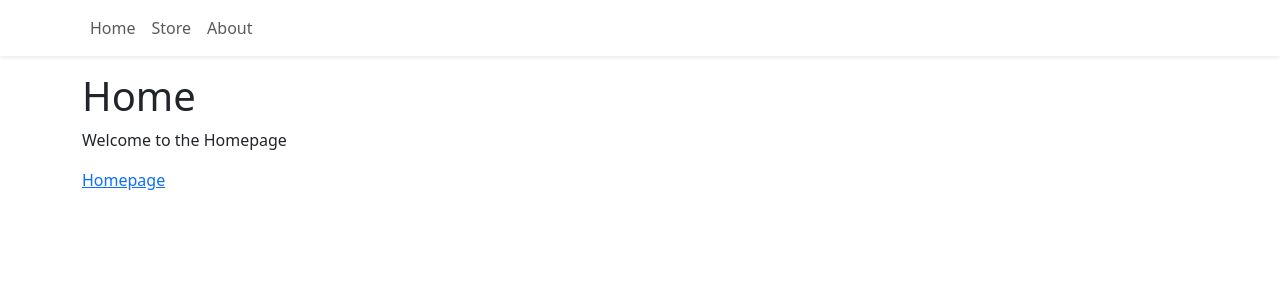
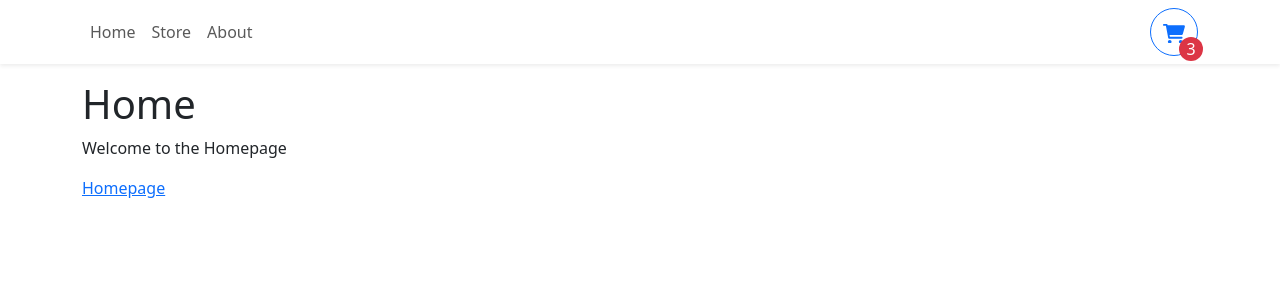
Before and after one commit to paulg44/typescript-weather-app, a React (Create React App) app in the folder my-app/: page /shopping in a window 1280 px wide. Shown: the top 300 px of the page. Built offline with nearby package versions, Linux system fonts and the light colour scheme; the HTML template or start-up script is replaced by a standard one.

Commit message:
commplete navbar and shopping cart icon

```diff
--- a/my-app/src/ShoppingCart/ShoppingComponents/Navbar.tsx
+++ b/my-app/src/ShoppingCart/ShoppingComponents/Navbar.tsx
@@ -1,11 +1,11 @@
 // Component for bootstrap Navbar
 
-import { Container, Nav, Navbar as NavbarBs } from "react-bootstrap";
+import { Container, Button, Nav, Navbar as NavbarBs } from "react-bootstrap";
 import { NavLink } from "react-router-dom";
 
 function Navbar() {
   return (
-    <NavbarBs className="bg-white shadow-sm mb-3">
+    <NavbarBs sticky="top" className="bg-white shadow-sm mb-3">
       <Container>
         <Nav>
           <Nav.Link to="/shopping/" as={NavLink}>
@@ -18,6 +18,33 @@
             About
           </Nav.Link>
         </Nav>
+        <Button
+          style={{ width: "3rem", height: "3rem", position: "relative" }}
+          variant="outline-primary"
+          className="rounded-circle"
+        >
+          <svg
+            xmlns="http://www.w3.org/2000/svg"
+            viewBox="0 0 576 512"
+            fill="currentColor"
+          >
+            <path d="M96 0C107.5 0 117.4 8.19 119.6 19.51L121.1 32H541.8C562.1 32 578.3 52.25 572.6 72.66L518.6 264.7C514.7 278.5 502.1 288 487.8 288H170.7L179.9 336H488C501.3 336 512 346.7 512 360C512 373.3 501.3 384 488 384H159.1C148.5 384 138.6 375.8 136.4 364.5L76.14 48H24C10.75 48 0 37.25 0 24C0 10.75 10.75 0 24 0H96zM128 464C128 437.5 149.5 416 176 416C202.5 416 224 437.5 224 464C224 490.5 202.5 512 176 512C149.5 512 128 490.5 128 464zM512 464C512 490.5 490.5 512 464 512C437.5 512 416 490.5 416 464C416 437.5 437.5 416 464 416C490.5 416 512 437.5 512 464z" />
+          </svg>
+          <div
+            className="rounded-circle bg-danger d-flex justify-content-center aligh-items-center"
+            style={{
+              color: "white",
+              width: "1.5rem",
+              height: "1.5rem",
+              position: "absolute",
+              bottom: 0,
+              right: 0,
+              transform: "translate(25%, 25%)",
+            }}
+          >
+            3
+          </div>
+        </Button>
       </Container>
     </NavbarBs>
   );
```
